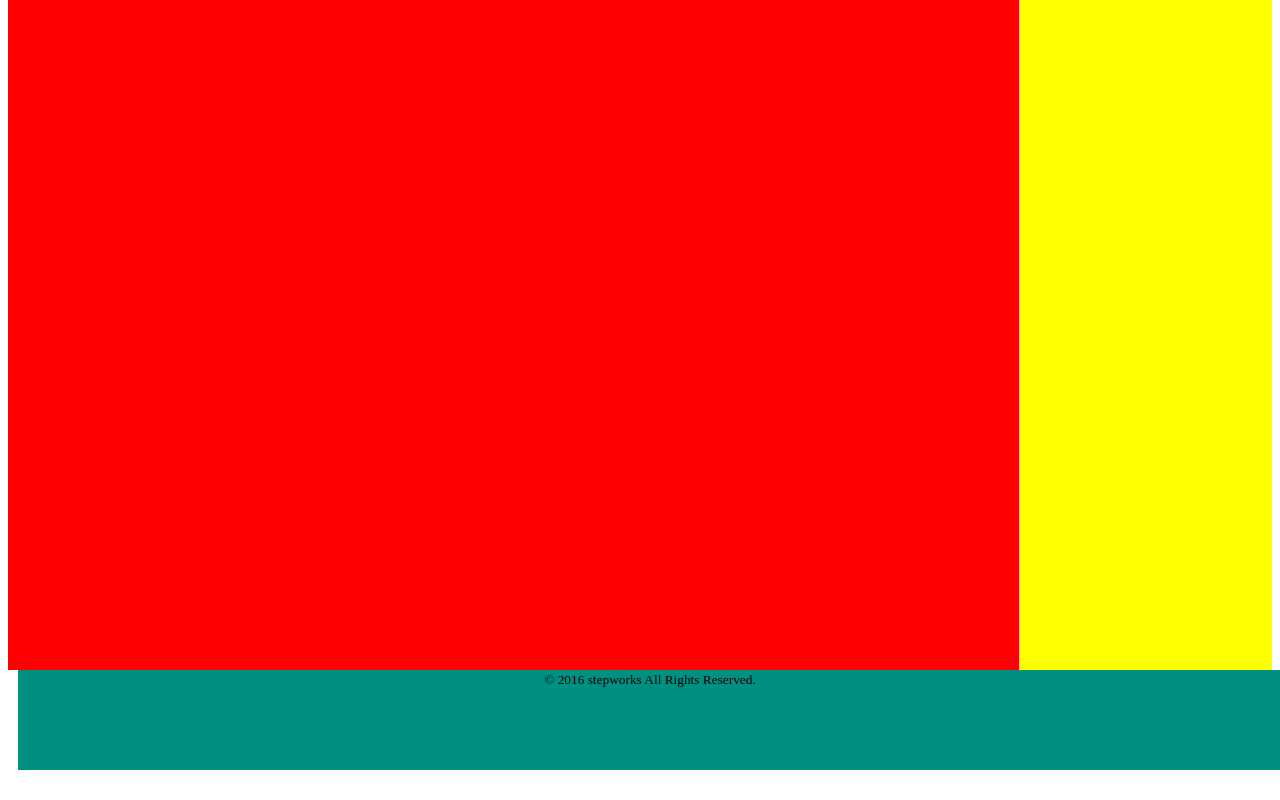
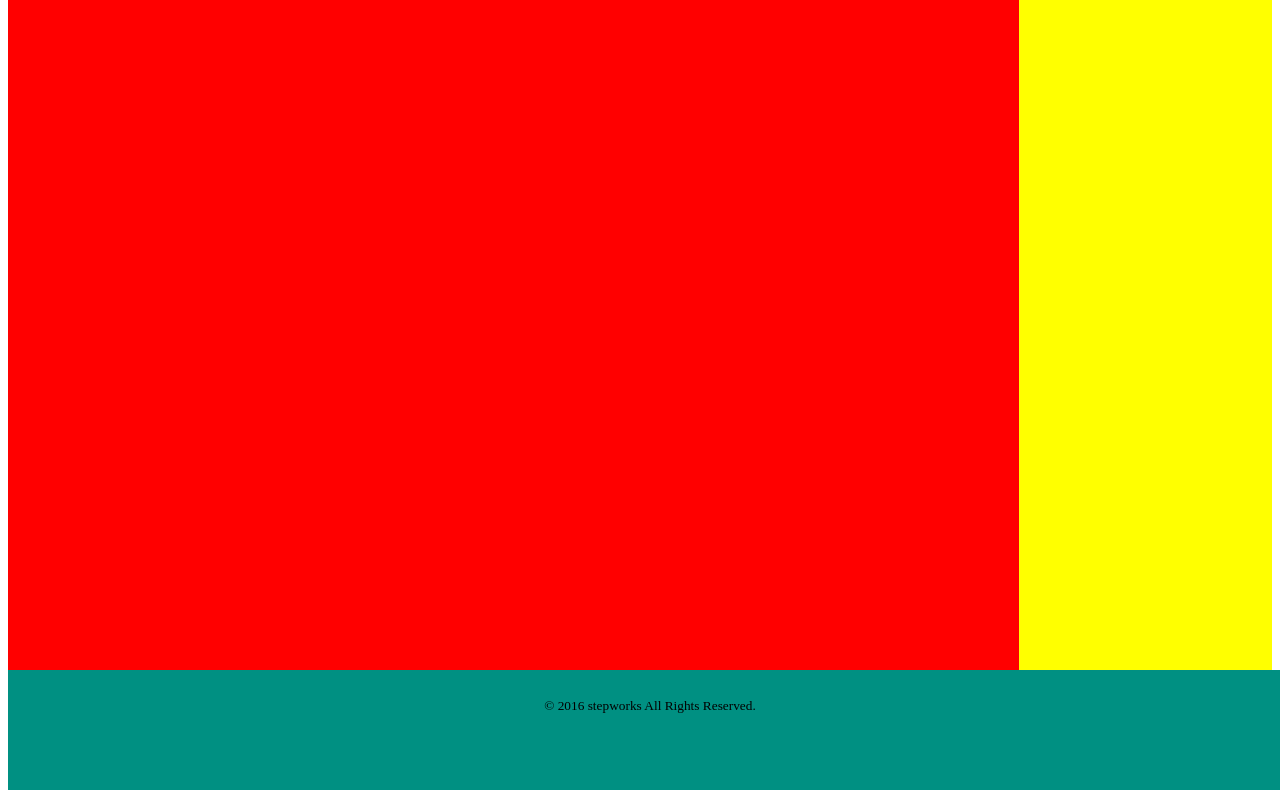
Before and after one commit to stepworks/work_sample, a plain HTML site: page index.html in a window 1280 px wide. Shown: the part 650-1450 px from the top of the page. Drawn offline with Linux system fonts and the light colour scheme.

Commit message:
フッター修正

```diff
--- a/style.css
+++ b/style.css
@@ -26,7 +26,8 @@
 /*=======フッター=========*/
 
 #footer{
-	margin: 10px 10px;
+	margin: 0px 10px 10px 0px;
+	padding:10px;
 	width: 100%;
 	height: 100px;
 	clear: both;
```
